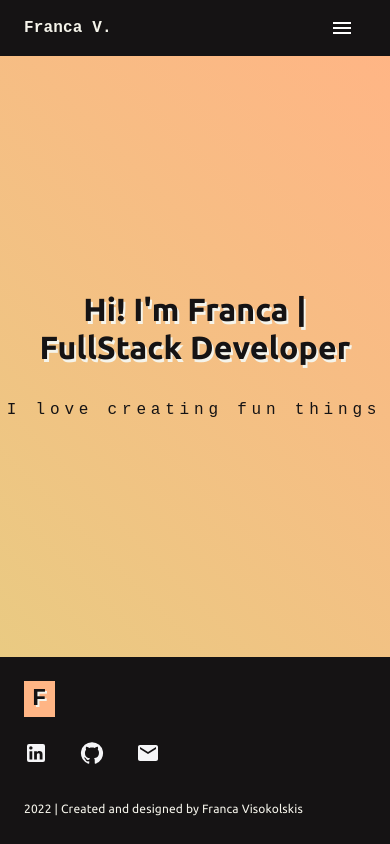
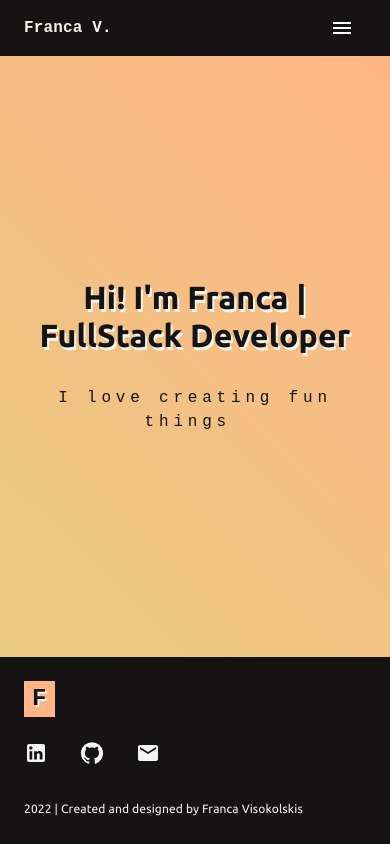
Before and after one commit to francavisok/portfolio, a React (Create React App) app: page / in a window 390 px wide. Built offline with nearby package versions, Linux system fonts and the light colour scheme.

Commit message:
text inserted with js for responsive animation

```diff
--- a/src/Components/Home.jsx
+++ b/src/Components/Home.jsx
@@ -12,13 +12,30 @@ const move = keyframes`
 `;
 
 const Home = () => {
-  const [checked, setChecked] = useState(false);
-
   const isNotSmallerScreen = useMediaQuery("(min-width:740px)");
 
+  const [text, setText] = useState("");
+
+  const originalString = "I  love creating fun things";
+
+  const interval = 100;
+
   useEffect(() => {
-    setChecked(true);
-  }, []);
+    const timer = setInterval(() => {
+      setText((prev) => {
+        if (prev.length >= originalString.length) {
+          clearInterval(timer);
+          return prev;
+        }
+        return prev + originalString[prev.length];
+      });
+    }, interval);
+
+    return () => {
+      clearInterval(timer);
+    };
+  }, [useState]);
+
   return (
     <Box
       padding={3}
@@ -49,30 +66,21 @@ const Home = () => {
         <Typography
           variant={isNotSmallerScreen ? "h6" : "body1"}
           sx={{
+            ":after": {
+              content: '"|"',
+              animation: " blink-caret .75s step-end infinite",
+              "@keyframes blink-caret": {
+                "from, to": { opacity: 0 },
+                "50%": { opacity: 1 },
+              },
+            },
             color: "#151314",
             fontFamily: "monospace",
-            borderRight: ".15em solid #151314",
             fontWeight: 400,
             letterSpacing: ".3rem",
-            overflow: "hidden",
-            whiteSpace: "nowrap",
-            animation:
-              "typing 3s steps(40, end), blink-caret .75s step-end infinite",
-            "@keyframes typing": {
-              from: {
-                width: 0,
-              },
-              to: {
-                width: "100%",
-              },
-            },
-            "@keyframes blink-caret": {
-              "from, to": { borderColor: "transparent" },
-              "50%": { borderColor: "#151314" },
-            },
           }}
         >
-          I love creating fun things
+          {text}
         </Typography>
       </Box>
     </Box>
@@ -80,3 +88,4 @@ const Home = () => {
 };
 
 export default Home;
+// I love creating fun things
--- a/src/index.js
+++ b/src/index.js
@@ -41,14 +41,14 @@ theme = responsiveFontSizes(theme);
 
 const root = ReactDOM.createRoot(document.getElementById("root"));
 root.render(
-  <React.StrictMode>
+  <>
     <CssBaseline />
     <ThemeProvider theme={theme}>
       <BrowserRouter>
         <App />
       </BrowserRouter>
     </ThemeProvider>
-  </React.StrictMode>
+  </>
 );
 
 // If you want to start measuring performance in your app, pass a function
```
